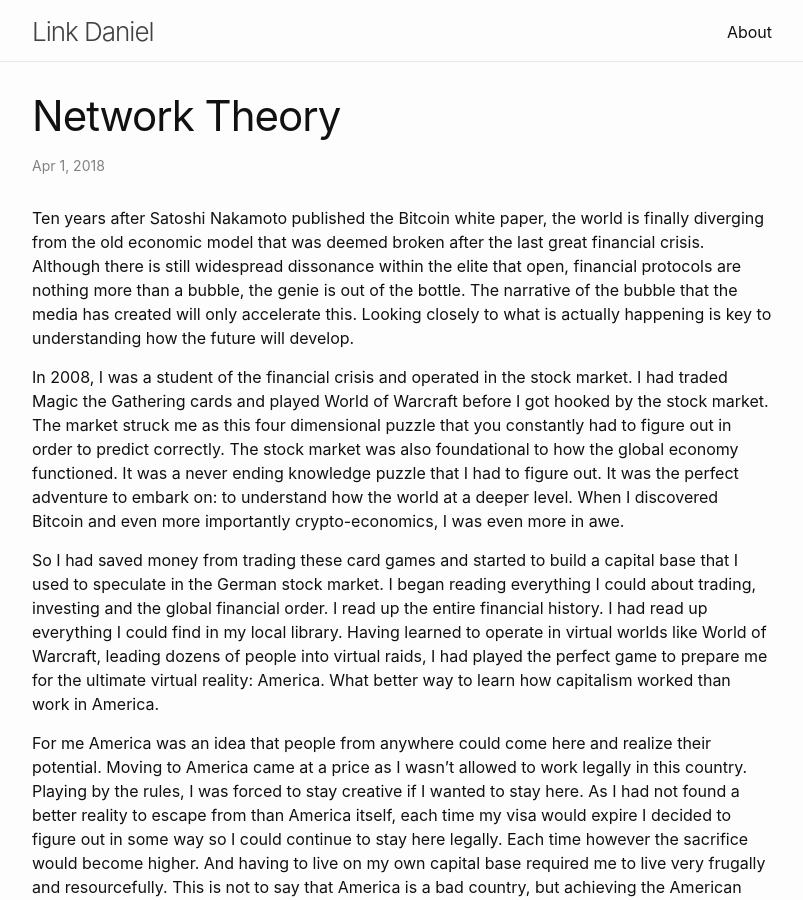
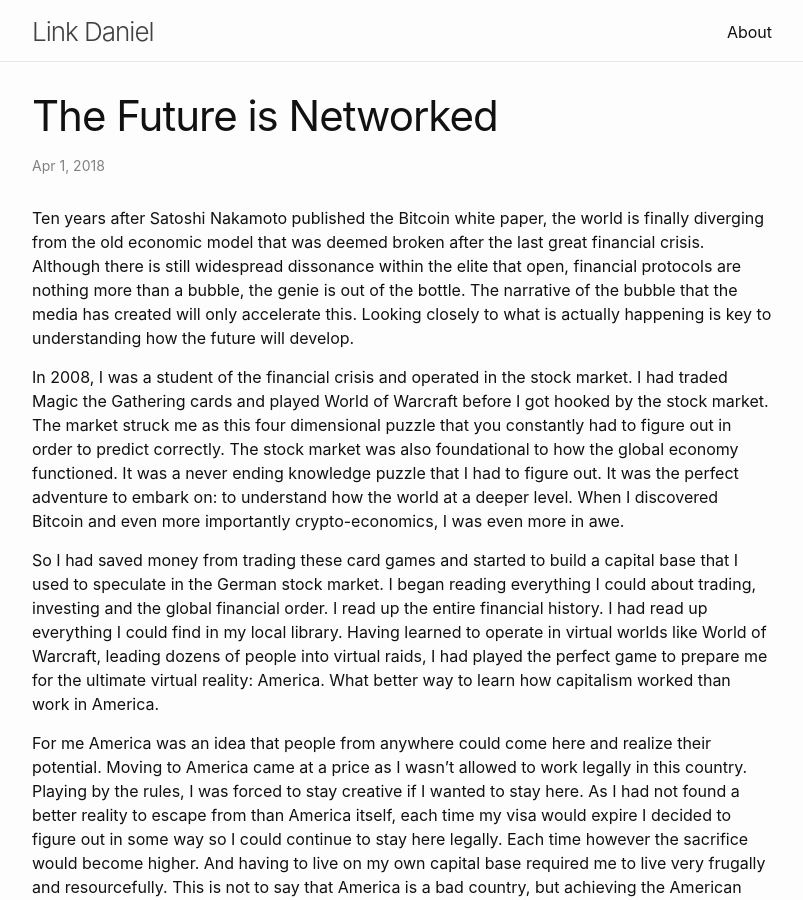
Before and after one commit to link-daniel/link.github.io, a Jekyll site: the page built from networked.md, in a window 1280 px wide and 900 px high. Shown: the whole window, without its empty margins (238-1041 px from the left). Built offline with Jekyll 4.4.1, drawn with Linux system fonts in a browser that asks for light colours.

Commit message:
Update networked.md

```diff
--- a/networked.md
+++ b/networked.md
@@ -1,6 +1,6 @@
 ---
 layout: post
-title:  "Network Theory"
+title:  "The Future is Networked"
 categories:
 tags:
 date: April 2018
```
